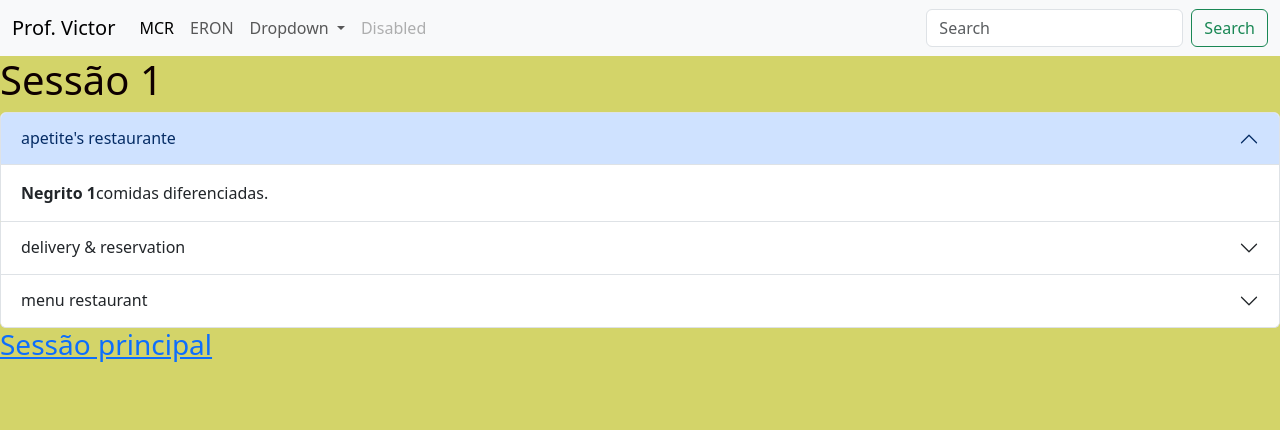
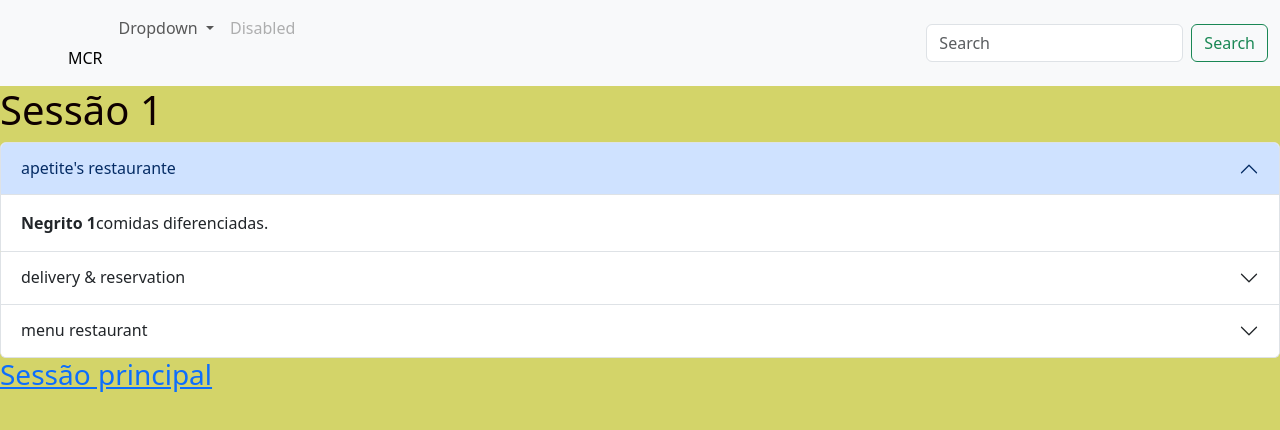
Before and after one commit to maaravitory/maaravitory.github.io, a plain HTML site: page sessao1.html in a window 1280 px wide. Drawn offline with nearby package versions, Linux system fonts and the light colour scheme.

Commit message:
Add files via upload

```diff
--- a/sessao1.html
+++ b/sessao1.html
@@ -14,7 +14,7 @@
 <body>
     <nav class="navbar navbar-expand-lg bg-body-tertiary">
         <div class="container-fluid">
-          <a class="navbar-brand" href="index.html">Prof. Victor</a>
+          <a class="navbar-brand" href="index.html">
           <button class="navbar-toggler" type="button" data-bs-toggle="collapse" data-bs-target="#navbarSupportedContent" aria-controls="navbarSupportedContent" aria-expanded="false" aria-label="Toggle navigation">
             <span class="navbar-toggler-icon"></span>
           </button>
@@ -24,7 +24,6 @@
                 <a class="nav-link active" aria-current="page" href="mcr.html">MCR</a>
               </li>
               <li class="nav-item">
-                <a class="nav-link" href="eron.html">ERON</a>
               </li>
               <li class="nav-item dropdown">
                 <a class="nav-link dropdown-toggle" href="#" role="button" data-bs-toggle="dropdown" aria-expanded="false">
```
